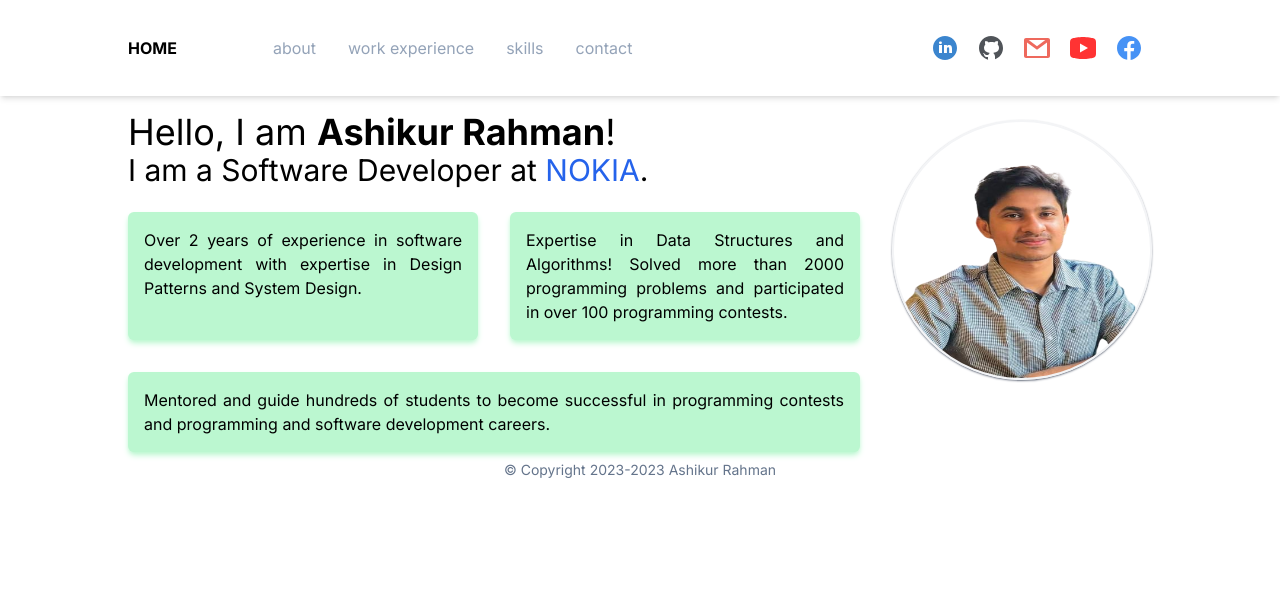
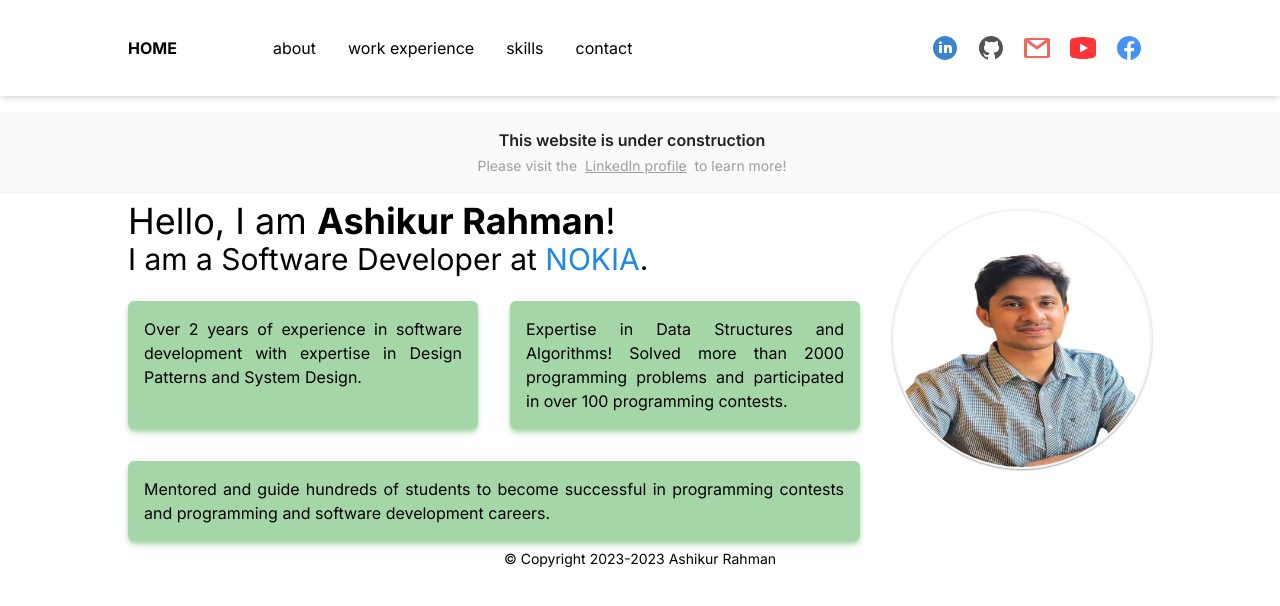
Before and after one commit to ashikur-rahman-fh/bio, a Next.js app: page / in a window 1280 px wide. Shown: the top 606 px of the page. Built offline with nearby package versions, Linux system fonts and the light colour scheme.

Commit message:
Add maintenance banner. Add material tailwind

```diff
--- a/package.json
+++ b/package.json
@@ -9,6 +9,7 @@
     "lint": "next lint"
   },
   "dependencies": {
+    "@material-tailwind/react": "^2.1.1",
     "@types/node": "20.4.9",
     "@types/react": "18.2.20",
     "@types/react-dom": "18.2.7",
--- /dev/null
+++ b/src/app/components/MTComponent.tsx
@@ -0,0 +1,5 @@
+"use client";
+
+import { ThemeProvider, Button } from "@material-tailwind/react";
+
+export { ThemeProvider, Button };
--- /dev/null
+++ b/src/app/components/Maintenance/index.tsx
@@ -0,0 +1,30 @@
+import React from "react";
+import { SOCIAL_PLATFORMS } from "../Navbar/constants";
+
+const Maintenance = () => {
+  return (
+    <div
+      id="informational-banner"
+      className="z-50 flex w-full flex-col items-center justify-center border-b border-gray-200 bg-gray-50 p-4 dark:border-gray-600 dark:bg-gray-700 md:flex-row"
+    >
+      <div className="mb-4 md:mb-0 md:mr-4">
+        <h2 className="mb-1 text-center text-base font-semibold text-gray-900 dark:text-white">
+          This website is under construction
+        </h2>
+        <p className="flex items-center text-center text-sm font-normal text-gray-500 dark:text-gray-400">
+          Please visit the &nbsp;{" "}
+          <a
+            className="underline"
+            target="_blank"
+            href={SOCIAL_PLATFORMS[0].link}
+          >
+            LinkedIn profile
+          </a>{" "}
+          &nbsp; to learn more!
+        </p>
+      </div>
+    </div>
+  );
+};
+
+export default Maintenance;
--- a/src/app/layout.tsx
+++ b/src/app/layout.tsx
@@ -1,7 +1,9 @@
 import "./globals.css";
 import type { Metadata } from "next";
 import { Inter } from "next/font/google";
+import { ThemeProvider } from "@/app/components/MTComponent";
 
+import Maintenance from "./components/Maintenance";
 import Navbar from "./components/Navbar";
 import Footer from "./components/Footer";
 
@@ -22,12 +24,15 @@
 }) {
   return (
     <html lang="en">
+      <ThemeProvider>
         <body className={inter.className}>
           <Navbar />
+          <Maintenance />
           {children}
           <Footer />
           <Analytics />
         </body>
+      </ThemeProvider>
     </html>
   );
 }
--- a/tailwind.config.ts
+++ b/tailwind.config.ts
@@ -1,10 +1,13 @@
 import type { Config } from "tailwindcss";
+const withMT = require("@material-tailwind/react/utils/withMT");
 
-const config: Config = {
+const config: Config = withMT({
   content: [
     "./src/pages/**/*.{js,ts,jsx,tsx,mdx}",
     "./src/components/**/*.{js,ts,jsx,tsx,mdx}",
     "./src/app/**/*.{js,ts,jsx,tsx,mdx}",
+    "./node_modules/@material-tailwind/react/components/**/*.{js,ts,jsx,tsx}",
+    "./node_modules/@material-tailwind/react/theme/components/**/*.{js,ts,jsx,tsx}",
   ],
   theme: {
     extend: {
@@ -16,5 +19,5 @@
     },
   },
   plugins: [],
-};
+});
 export default config;
```
Also changed, not shown: 1 other file (tests, documents, lock files or other folders). Lines whose indentation alone changed are shown as unchanged.
